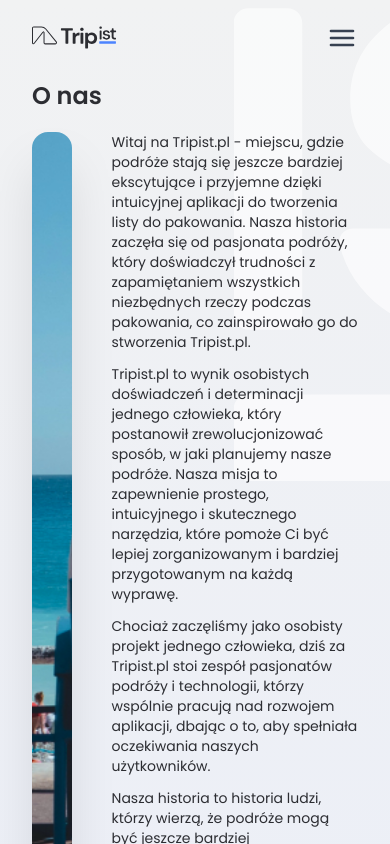
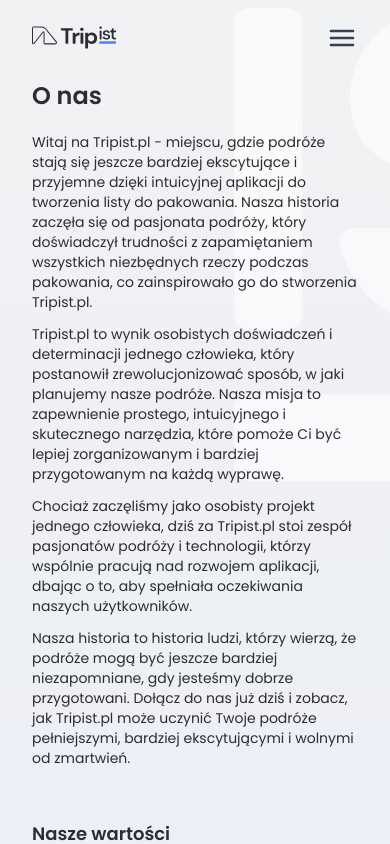
Before and after one commit to typodgrafiki/tripist, a Next.js app: page /o-nas in a window 390 px wide. Shown: the top 844 px of the page. Built offline with nearby package versions, Linux system fonts and the light colour scheme; no server answers.

Commit message:
Update page.tsx

```diff
--- a/src/app/(marketing)/(subpages)/o-nas/page.tsx
+++ b/src/app/(marketing)/(subpages)/o-nas/page.tsx
@@ -7,7 +7,7 @@
             <h1 className="font-bold text-2xl mb-5 md:text-3xl">O nas</h1>
             <div className="content text-sm">
                 <div className="flex gap-10 mb-10">
-                    <div className="sm:min-w-min sm:block">
+                    <div className="hidden sm:min-w-min sm:block">
                         <Image
                             src={aboutUs}
                             width={383}
@@ -112,7 +112,6 @@
                             przygotować się na każdą przygodę z Tripist.pl!
                         </p>
                     </div>
-                    <div></div>
                 </div>
             </div>
         </>
```
